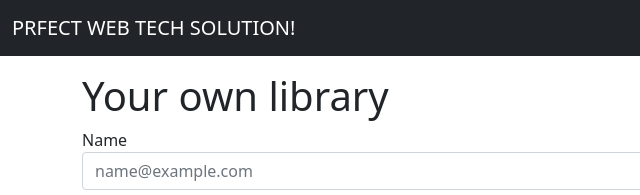
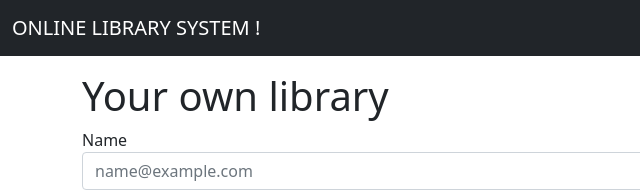
Before and after one commit to bishtjaswant/JAVASCRIPT-BOOK-LIBRARY, a plain HTML site: page index.html in a window 1280 px wide. Shown: the top 195 px of the page, 0-640 px from the left. Drawn offline with nearby package versions, Linux system fonts and the light colour scheme.

Commit message:
changes in project title

```diff
--- a/index.html
+++ b/index.html
@@ -8,13 +8,13 @@
     <!-- Bootstrap CSS -->
     <link href="https://cdn.jsdelivr.net/npm/bootstrap@5.0.0-beta1/dist/css/bootstrap.min.css" rel="stylesheet" integrity="sha384-giJF6kkoqNQ00vy+HMDP7azOuL0xtbfIcaT9wjKHr8RbDVddVHyTfAAsrekwKmP1" crossorigin="anonymous">
 
-    <title>prfect web tech solution!</title>
+    <title>online library  system !</title>
   </head>
   <body>
 
     <nav class="navbar navbar-dark bg-dark">
         <div class="container-fluid">
-          <a class="navbar-brand text-uppercase" href="#">prfect web tech solution!</a>
+          <a class="navbar-brand text-uppercase" href="#">online library  system !</a>
         </div>
       </nav>
 
```
